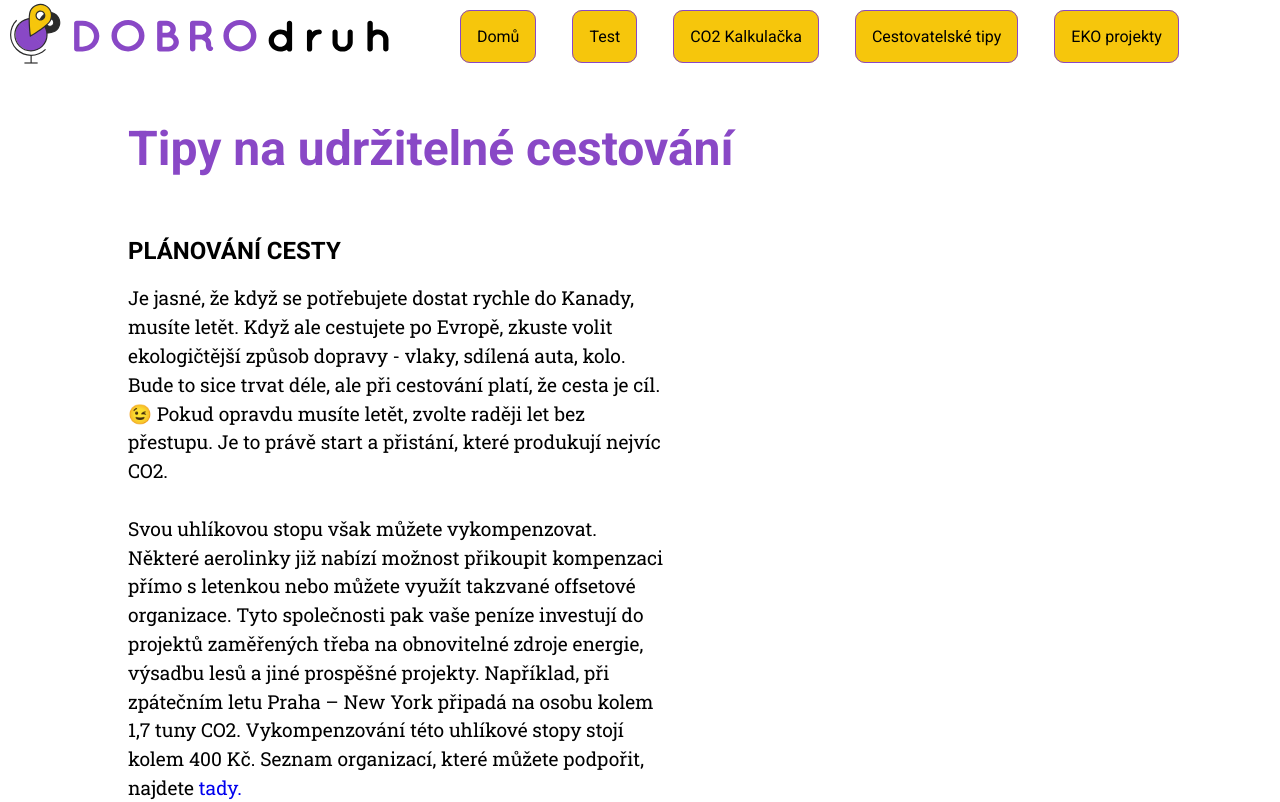
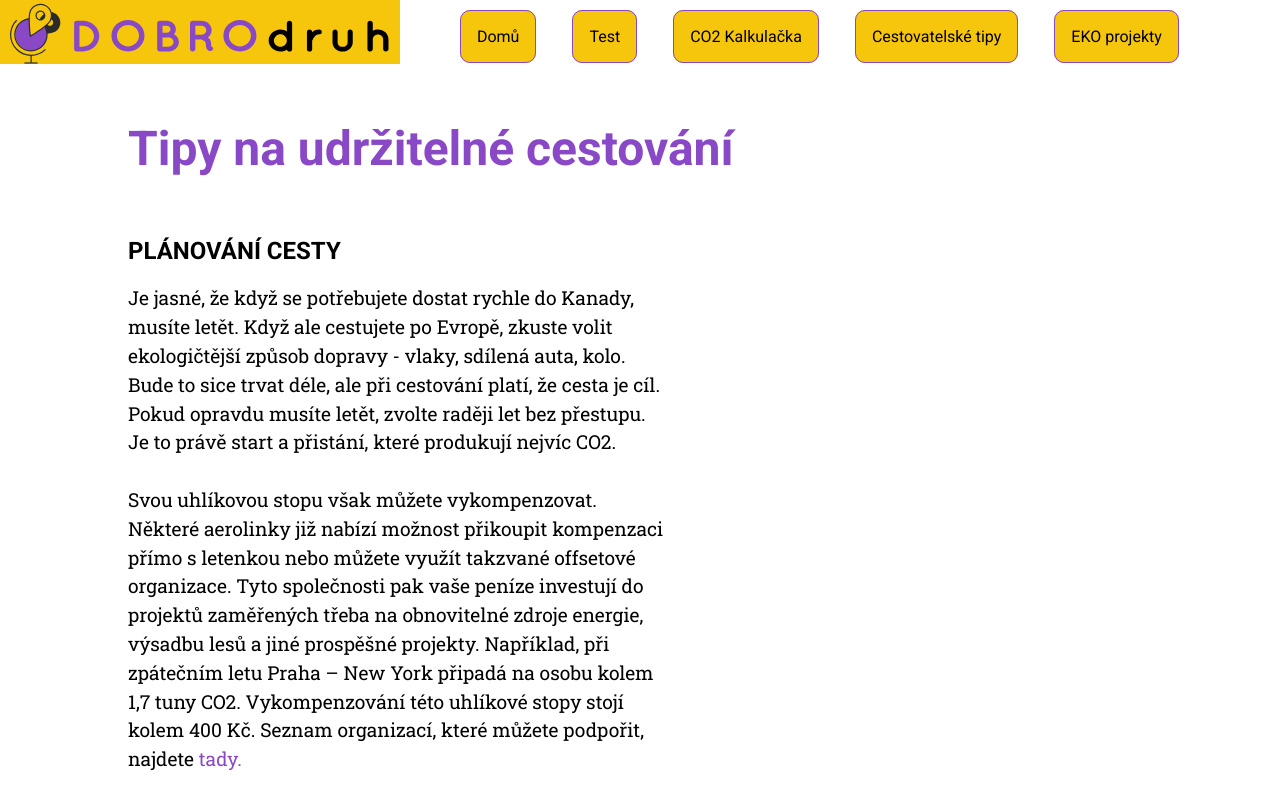
Before and after one commit to franozuz/DOBROdruh, a React app: page /tips in a window 1280 px wide. Shown: the top 802 px of the page. Built offline with nearby package versions, Linux system fonts and the light colour scheme.

Commit message:
links on hover style

```diff
--- a/src/Tips/index.jsx
+++ b/src/Tips/index.jsx
@@ -14,9 +14,9 @@ const Tips = () => {
             Je jasné, že když se potřebujete dostat rychle do Kanady, musíte
             letět. Když ale cestujete po Evropě, zkuste volit ekologičtější
             způsob dopravy - vlaky, sdílená auta, kolo. Bude to sice trvat déle,
-            ale při cestování platí, že cesta je cíl. &#128521; Pokud opravdu
-            musíte letět, zvolte raději let bez přestupu. Je to právě start a
-            přistání, které produkují nejvíc CO2. <br />
+            ale při cestování platí, že cesta je cíl. Pokud opravdu musíte
+            letět, zvolte raději let bez přestupu. Je to právě start a přistání,
+            které produkují nejvíc CO2. <br />
             <br />
             Svou uhlíkovou stopu však můžete vykompenzovat. Některé aerolinky
             již nabízí možnost přikoupit kompenzaci přímo s letenkou nebo můžete
@@ -92,8 +92,8 @@ const Tips = () => {
             klimatizaci, když nemusíte platit účty za vodu ani elektřinu. Zkuste
             se v hotelu chovat jako doma. Zhasínat světla a vypínat klimatizaci,
             když odcházíte. Místo koupele se sprchujte, nebo se koupejte ve
-            dvou. &#128521; K napuštění vany je potřeba kolem 200 litrů vody,
-            při sprchování vyšploucháte v průměru jen 40 litrů.
+            dvou. K napuštění vany je potřeba kolem 200 litrů vody, při
+            sprchování vyšploucháte v průměru jen 40 litrů.
             <br />
             <br />
             Pokud vás tato téma zaujala a chcete udělat ještě více, můžete se
@@ -154,7 +154,7 @@ const Tips = () => {
             zamýšleny pro víc hostů, neberte.
             <br />
             <br />A na závěr jeden tip na správnou recyklaci. Každá krajina má
-            odlišný systém třídění a recyklace je fajn se o tom informovat před
+            odlišný systém třídění a recyklace. Proto je dobré se o tom informovat před
             cestou. Vychytané tipy na správné třídění v Česku naleznete na{' '}
             <a href="https://www.samosebou.cz/">Samosebou.</a>
           </p>
--- a/src/style.css
+++ b/src/style.css
@@ -76,4 +76,10 @@ p {
 
 a {
   text-decoration: none;
+  color: #8948c6;
+
 }
+
+a:hover {
+  background-color: #f6c60c;
+}
```
